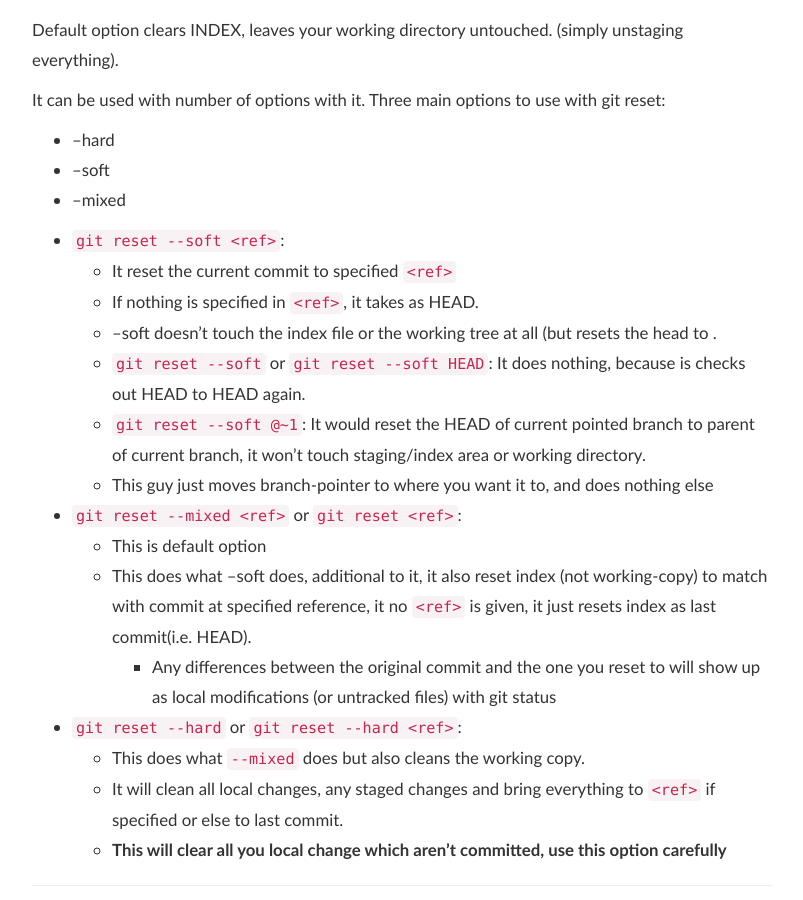
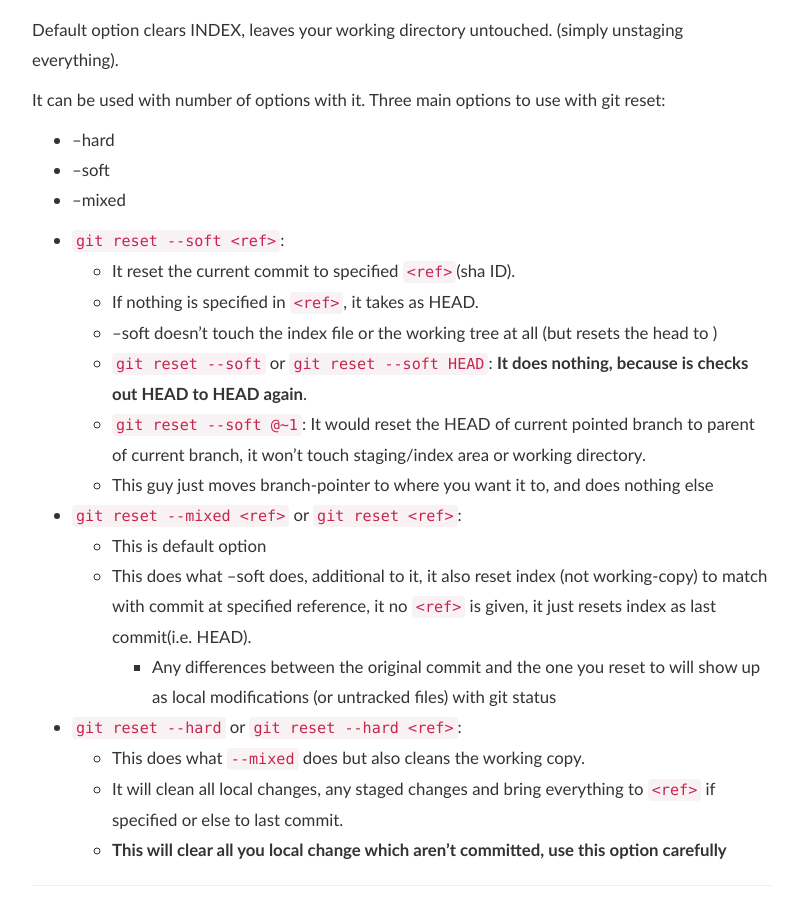
Before and after one commit to murarisumit/murarisumit.github.io, a Jekyll site: the page built from _posts/tech/_posts/2019-12-30-git-reset-minimal-tutorial.md, in a window 1280 px wide and 900 px high, scrolled down 1672 px. Shown: the whole window, without its empty margins (238-1041 px from the left). Built offline with Jekyll 4.4.1, drawn with Linux system fonts in a browser that asks for light colours; nearby versions of some CDN libraries.

Commit message:
Fixed typo

```diff
--- a/_posts/tech/_posts/2019-12-30-git-reset-minimal-tutorial.md
+++ b/_posts/tech/_posts/2019-12-30-git-reset-minimal-tutorial.md
@@ -50,10 +50,10 @@ It can be used with number of options with it. Three main options to use with gi
 * --mixed
 
 * `git reset --soft <ref>`:
-    * It reset the current commit to specified `<ref>`
+    * It reset the current commit to specified `<ref>`(sha ID).
     * If nothing is specified in `<ref>`, it takes as HEAD.
-    * --soft doesn't touch the index file or the working tree at all (but resets the head to <commit>.
-    * `git reset --soft` or `git reset --soft HEAD`: It does nothing, because is checks out HEAD to HEAD again.
+    * --soft doesn't touch the index file or the working tree at all (but resets the head to <commit>)
+    * `git reset --soft` or `git reset --soft HEAD`: **It does nothing, because is checks out HEAD to HEAD again**.
     * `git reset --soft @~1`: It would reset the HEAD of current pointed branch to parent of current branch, it won't touch staging/index area or working directory.
     * This guy just moves branch-pointer to where you want it to, and does nothing else
 
```
